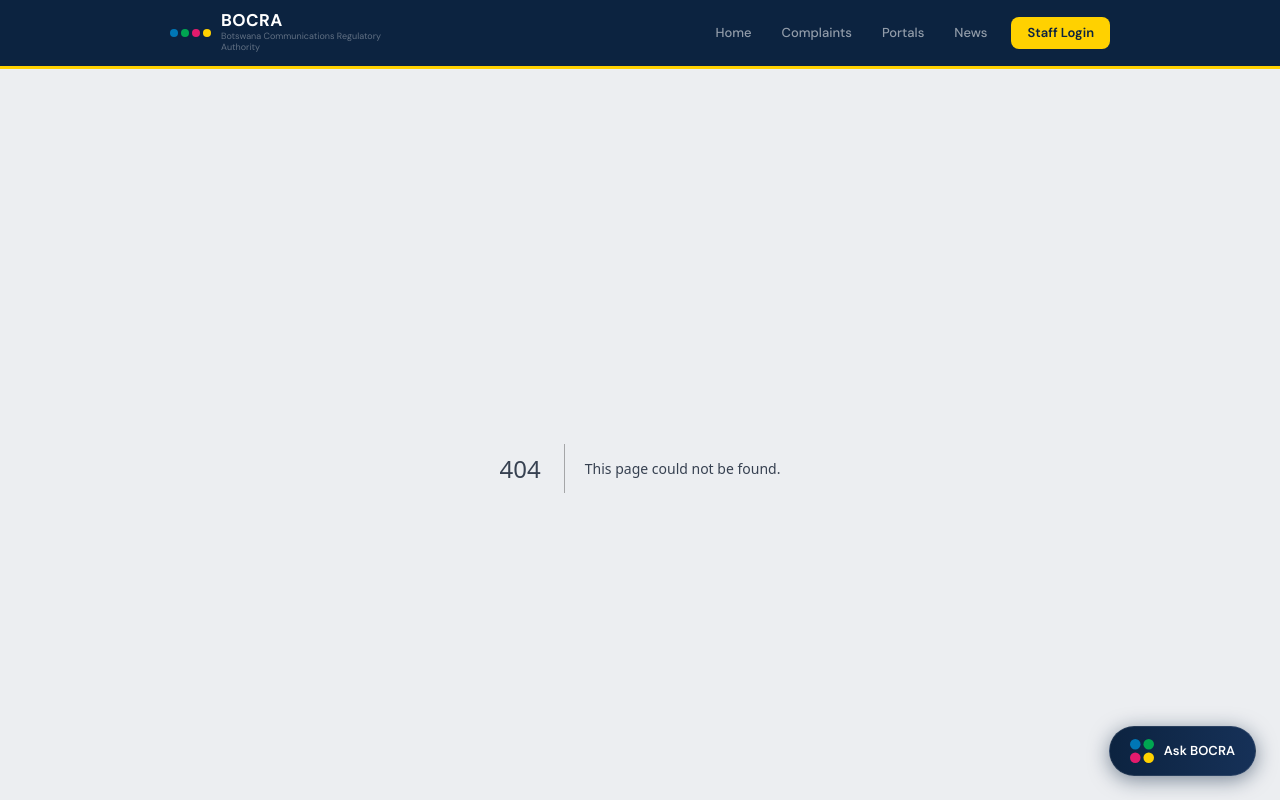
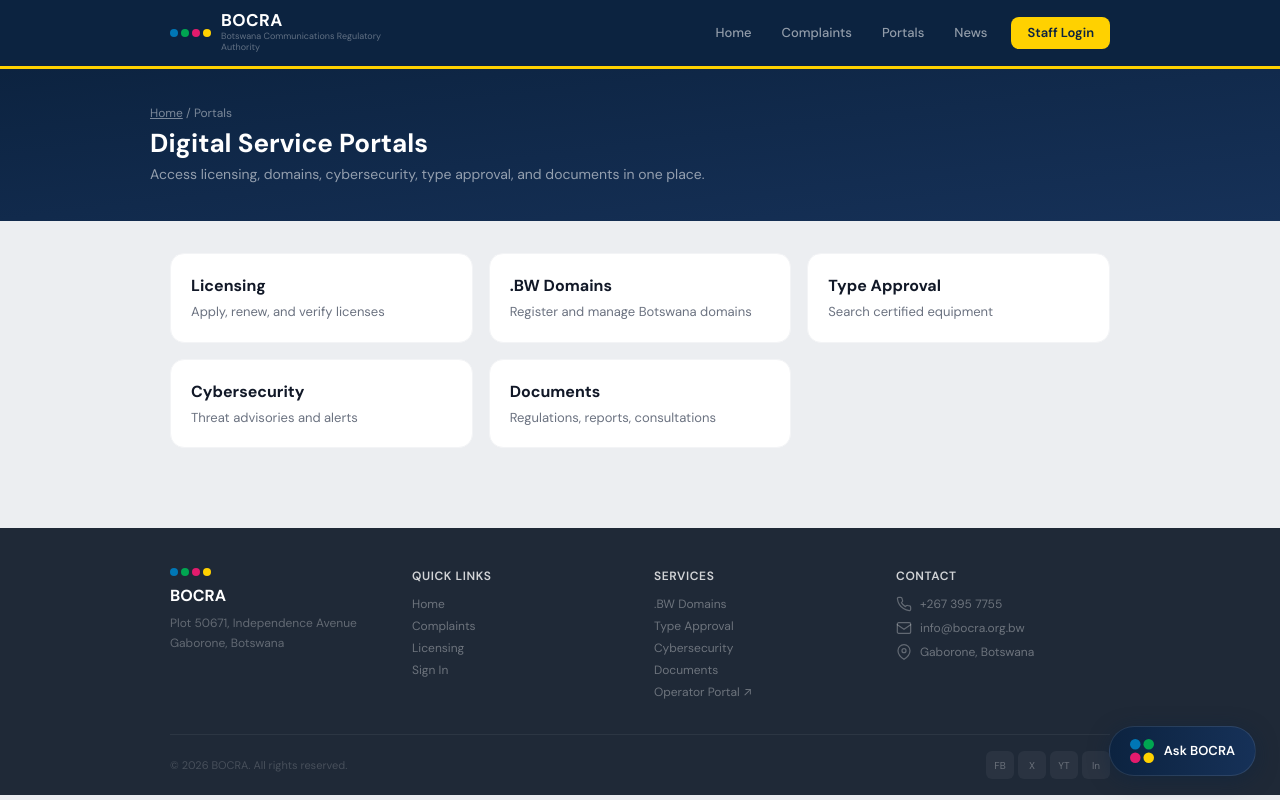
Before and after one commit to Thatayotlhe04/BOCRA, a Next.js app: page /portals in a window 1280 px wide. Before the commit this address had no page. Shown: the top 800 px of the page. Built offline with nearby package versions, Linux system fonts and the light colour scheme.

Commit message:
Create page.tsx

```diff
--- /dev/null
+++ b/app/portals/page.tsx
@@ -0,0 +1,36 @@
+import Link from "next/link";
+
+const portalItems = [
+  { title: "Licensing", desc: "Apply, renew, and verify licenses", href: "/licensing" },
+  { title: ".BW Domains", desc: "Register and manage Botswana domains", href: "/portals/domains" },
+  { title: "Type Approval", desc: "Search certified equipment", href: "/portals/type-approval" },
+  { title: "Cybersecurity", desc: "Threat advisories and alerts", href: "/portals/cybersecurity" },
+  { title: "Documents", desc: "Regulations, reports, consultations", href: "/portals/documents" },
+];
+
+export default function PortalsPage() {
+  return (
+    <>
+      <section className="relative overflow-hidden bg-gradient-to-br from-bocra-navy to-[#163158] py-9 px-4">
+        <div className="max-w-[980px] mx-auto">
+          <div className="text-xs text-white/45 mb-2">
+            <Link href="/" className="underline hover:text-white/70 transition-colors">Home</Link> / Portals
+          </div>
+          <h1 className="text-xl md:text-[26px] font-bold text-white mb-1.5">Digital Service Portals</h1>
+          <p className="text-sm text-white/55 max-w-[560px] leading-relaxed">
+            Access licensing, domains, cybersecurity, type approval, and documents in one place.
+          </p>
+        </div>
+      </section>
+
+      <section className="max-w-[980px] mx-auto px-4 md:px-5 py-8 grid grid-cols-1 md:grid-cols-2 lg:grid-cols-3 gap-4">
+        {portalItems.map((item) => (
+          <Link key={item.title} href={item.href} className="bg-white rounded-card border border-gray-100 p-5 hover:shadow-card-hover transition-all">
+            <h3 className="text-[16px] font-bold text-gray-900 mb-1">{item.title}</h3>
+            <p className="text-[13px] text-gray-500">{item.desc}</p>
+          </Link>
+        ))}
+      </section>
+    </>
+  );
+}
```
